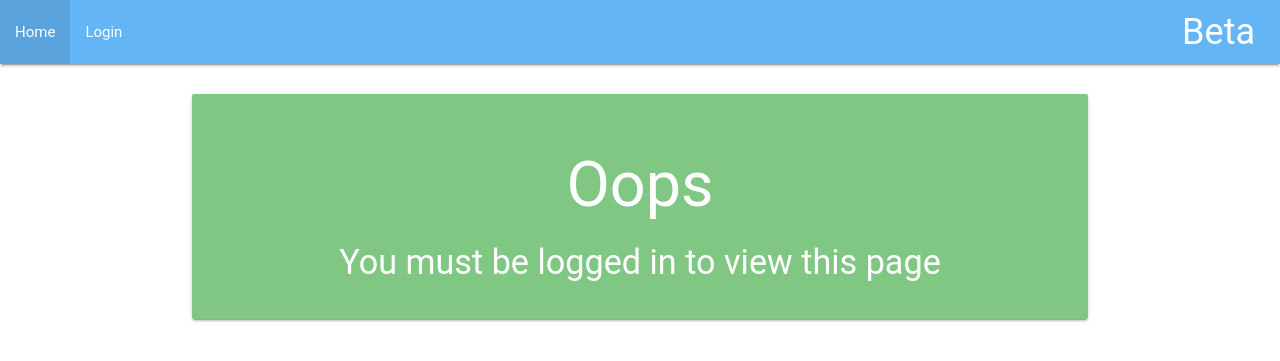
After one commit to scottweitzner/MeetUp, a Flask app: template meetup/templates/not_authorized.html in a window 1280 px wide. The commit adds this page. Shown: the top 361 px of the page. Run offline with Flask 2, Linux system fonts and the light colour scheme; the template is opened without the code that fills it, so the values that code supplies are empty; some libraries are stand-ins or nearby versions; some web fonts are replaced.

Commit message:
added not authorized html form

```diff
--- /dev/null
+++ b/meetup/templates/not_authorized.html
@@ -0,0 +1,18 @@
+{% extends 'layout.html' %}
+{% block body %}
+
+    <br style="line-height: 100px">
+    <div class="container">
+        <div class="row">
+        <div class="col s12 m12">
+          <div class="card green lighten-2">
+            <div class="card-content white-text">
+              <h1 class="center-align">Oops</h1>
+              <h4 class="center-align">You must be logged in to view this page</h4>
+            </div>
+          </div>
+        </div>
+      </div>
+    </div>
+
+{% endblock %}
--- a/meetup/templates/profile.html
+++ b/meetup/templates/profile.html
@@ -1,6 +1,6 @@
 {% extends "layout.html" %}
 {% block body %}
 
-<h3>{{ name }}'s profile</h3>
+    <h3>{{ name }}'s profile</h3>
 
 {% endblock %}
```
Also changed, not shown: meetup/views.py (+30 -22 lines), 1 other file.
